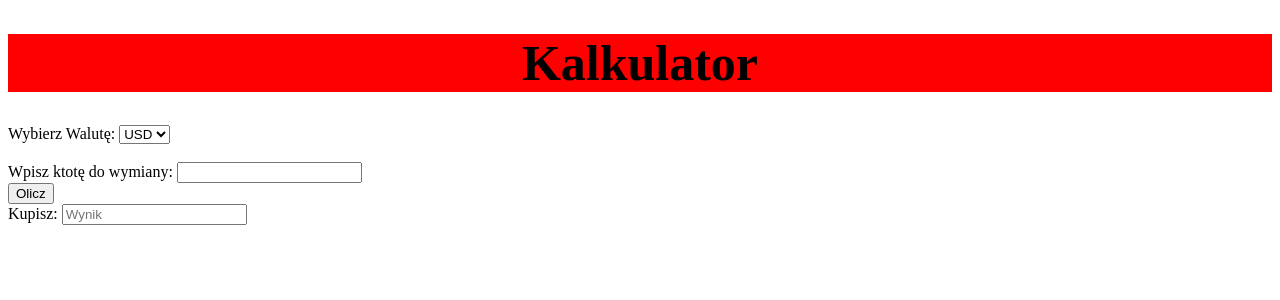
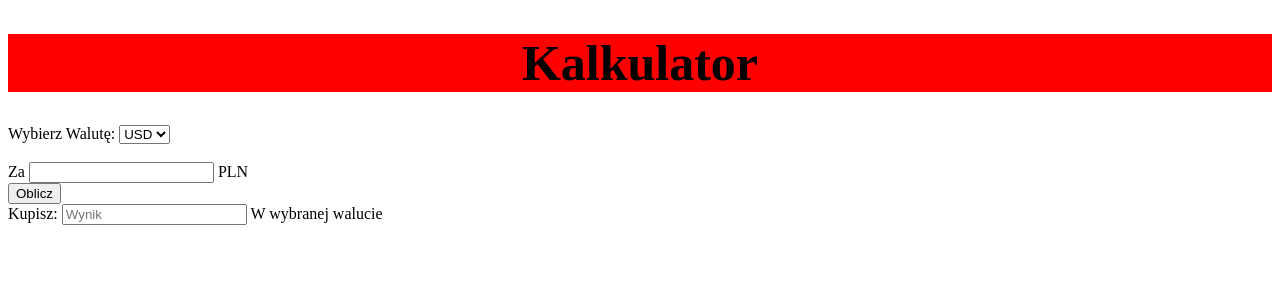
Before and after one commit to TheWaffleDragon/Kalkulator_waluty, a Flask app: page /Kalkulator in a window 1280 px wide. Shown: the top 300 px of the page. Run offline with Flask 2, Linux system fonts and the light colour scheme.

Commit message:
poprawki

```diff
--- a/app.py
+++ b/app.py
@@ -1,4 +1,4 @@
-from flask import Flask,render_template, request, url_for
+from flask import Flask,render_template, request
 
 import csv
 
@@ -6,7 +6,7 @@ import csv
 app = Flask(__name__)
 
 @app.route("/Kalkulator")
-def simple():
+def form():
     return render_template("calc.html")
 
 
@@ -19,7 +19,7 @@ def calc():
         for row in reader:
             if row['code'] == currency_type:
                 course = row['bid']
-                result=float(course)*float(currency_amount)
+                result=float(currency_amount)/float(course)
                 return render_template("calc.html", result=result)
 
 
--- a/templates/calc.html
+++ b/templates/calc.html
@@ -29,17 +29,19 @@
       </select>
   </div><br>
   <div>
-    <label>Wpisz ktotę do wymiany:</label>
+    <label>Za </label>
     <input class="banner" type="number" name="currencyAmount" placeholder="" required/>
+    <label>PLN</label>
   </div>
   <div>
-      <input type="submit" value="Olicz"/>
+      <input type="submit" value="Oblicz"/>
   </div>
 </form>
 
 <div>
   <label>Kupisz:</label>
   <input class="banner" type="text" placeholder="Wynik" value={{result}}>
+   <label>W wybranej walucie</label>
 </div>
 
 </body>
```
